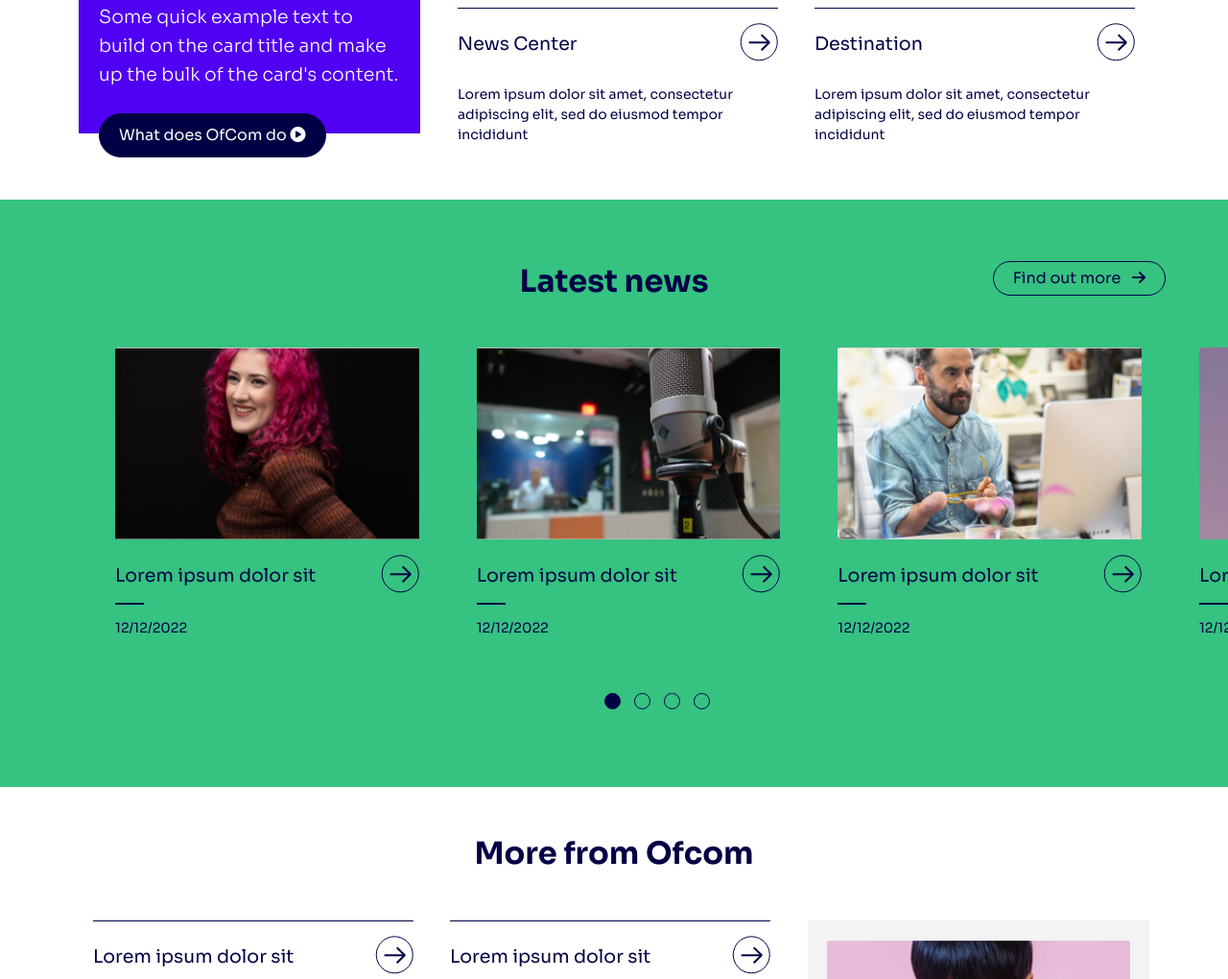
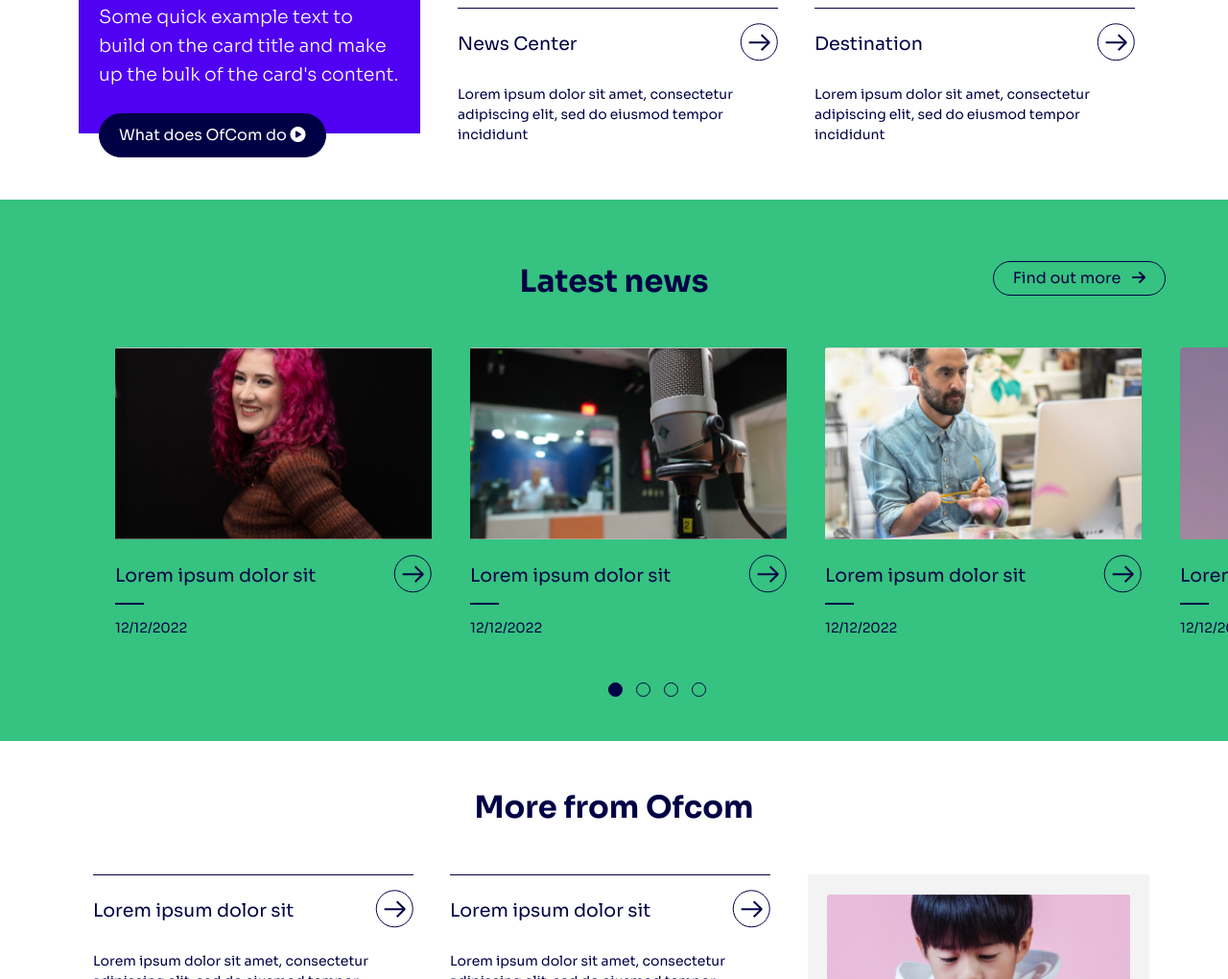
Before and after one commit to htmlofcom/DXP, a plain HTML site: page index.html in a window 1280 px wide. Shown: the part 826-1846 px from the top of the page at 96% size. Drawn offline with nearby package versions, Linux system fonts and the light colour scheme.

Commit message:
add new swiper

```diff
--- a/css/main.css
+++ b/css/main.css
@@ -1290,15 +1290,15 @@
      font-size: 14px;
  }
 
- swiper-slide .info-card:hover {
+ .swiper-wrapper .info-card:hover {
      background-color: var(--color-white);
  }
 
- swiper-slide .info-card::before {
+ .swiper-wrapper .info-card::before {
      background-color: transparent;
  }
 
- swiper-slide .info-card a {
+ .swiper-wrapper .info-card a {
      color: var(--color-default) !important;
      font-size: 19px !important;
  }
@@ -1689,33 +1689,26 @@
  /*--------------------------------------------------------------
 # Swiper
 --------------------------------------------------------------*/
+
+ .swiper {
+     width: 100%;
+     height: 100%;
+ }
+
+ .swiper-slide {
+     text-align: center;
+     font-size: 18px;
+     background: #fff;
+     display: flex;
+     justify-content: center;
+     align-items: center;
+ }
+
  .swiper-outer {
      margin-left: 90px;
  }
 
- swiper-container {
-     width: 100%;
-     height: 100%;
-     padding: 15px 75px 60px 15px;
- }
-
- @media(max-width: 768px) {
-     .swiper-outer {
-         margin-left: 30px;
-     }
-
-     swiper-container {
-         padding: 15px 45px 50px 15px;
-     }
- }
-
- @media(max-width: 992px) {
-     swiper-container {
-         padding-left: 0;
-     }
- }
-
- swiper-slide {
+ .swiper-slide {
      text-align: center;
      font-size: 18px;
      background: transparent;
@@ -1725,28 +1718,52 @@
      color: var(--color-default);
  }
 
- .swiper-wrapper {
-     padding-bottom: 40px !important;
-     display: inline;
- }
-
- .swiper-pagination-bullet {
-     background-color: #D4D4D4;
- }
-
- .swiper-pagination-bullet-active {
-     background-color: var(--color-default);
- }
-.swiper-container-area{
-    padding-top: 3rem;
-    padding-bottom: 5rem;
-}
- /* swiper-slide img {
-    display: block;
-    width: 100%;
-    height: 100%;
-    object-fit: cover;
-  } */
+ .latest-news-swiper {
+     width: 100%;
+     height: 100%;
+     padding: 15px 75px 60px 15px;
+ }
+
+ @media(max-width: 768px) {
+     .swiper-outer {
+         margin-left: 30px;
+     }
+
+     .latest-news-swiper {
+         padding: 15px 45px 50px 15px;
+     }
+ }
+
+ @media(max-width: 992px) {
+     .latest-news-swiper {
+         padding-left: 0;
+     }
+ }
+
+ .swiper-container-area {
+     padding-top: 3rem;
+     padding-bottom: 2rem;
+ }
+
+ .latest-news-swiper .swiper-pagination-bullet {
+     width: 15px;
+     height: 15px;
+ }
+
+ .latest-news-swiper .swiper-pagination-bullet {
+     border: 1px solid var(--color-default);
+     opacity: 1;
+     background: transparent;
+ }
+
+ .latest-news-swiper .swiper-pagination-bullet-active {
+     background: #000045;
+ }
+
+ .latest-news-swiper .swiper-pagination-horizontal.swiper-pagination-bullets .swiper-pagination-bullet {
+     margin: 0 7px;
+ }
+
 
  /*--------------------------------------------------------------
 # Accordion
--- a/index.html
+++ b/index.html
@@ -9,6 +9,8 @@
   <link rel="stylesheet" href="https://cdnjs.cloudflare.com/ajax/libs/font-awesome/6.2.0/css/all.min.css"
     integrity="sha512-xh6O/CkQoPOWDdYTDqeRdPCVd1SpvCA9XXcUnZS2FmJNp1coAFzvtCN9BmamE+4aHK8yyUHUSCcJHgXloTyT2A=="
     crossorigin="anonymous" referrerpolicy="no-referrer" />
+
+    <link rel="stylesheet" href="https://cdn.jsdelivr.net/npm/swiper@9/swiper-bundle.min.css" />
 
   <!-- Bootstrap CSS -->
   <link href="vendor/bootstrap/css/bootstrap.min.css" rel="stylesheet">
@@ -692,8 +694,9 @@
         </button>
       </h2>
       <div class="swiper-outer">
-        <swiper-container class="mySwiper" init="false">
-          <swiper-slide>
+        <div class="swiper mySwiper latest-news-swiper">
+          <div class="swiper-wrapper">
+            <div class="swiper-slide">
               <div class="info-card news-info ">
                 <img src="assets/img/latest-c-1.png" class="card-img-small mb-3" alt="...">
                 <div class="d-flex justify-content-between align-items-start">
@@ -703,8 +706,8 @@
                 </div>
                 <span class="date d-flex">12/12/2022</span>
               </div>
-          </swiper-slide>
-          <swiper-slide>
+            </div>
+            <div class="swiper-slide">
               <div class="info-card news-info ">
                 <img src="assets/img/latest-c-2.png" class="card-img-small mb-3" alt="...">
                 <div class="d-flex justify-content-between align-items-start">
@@ -714,8 +717,8 @@
                 </div>
                 <span class="date d-flex">12/12/2022</span>
               </div>
-          </swiper-slide>
-          <swiper-slide>
+            </div>
+            <div class="swiper-slide">
               <div class="info-card news-info ">
                 <img src="assets/img/latest-c-3.png" class="card-img-small mb-3" alt="...">
                 <div class="d-flex justify-content-between align-items-start">
@@ -725,8 +728,8 @@
                 </div>
                 <span class="date d-flex">12/12/2022</span>
               </div>
-          </swiper-slide>
-          <swiper-slide>
+            </div>
+            <div class="swiper-slide">
               <div class="info-card news-info ">
                 <img src="assets/img/latest-c-4.png" class="card-img-small mb-3" alt="...">
                 <div class="d-flex justify-content-between align-items-start">
@@ -736,8 +739,8 @@
                 </div>
                 <span class="date d-flex">12/12/2022</span>
               </div>
-          </swiper-slide>
-          <swiper-slide>
+            </div>
+            <div class="swiper-slide">
               <div class="info-card news-info ">
                 <img src="assets/img/latest-c-1.png" class="card-img-small mb-3" alt="...">
                 <div class="d-flex justify-content-between align-items-start">
@@ -747,8 +750,8 @@
                 </div>
                 <span class="date d-flex">12/12/2022</span>
               </div>
-          </swiper-slide>
-          <swiper-slide>
+            </div>
+            <div class="swiper-slide">
               <div class="info-card news-info ">
                 <img src="assets/img/latest-c-2.png" class="card-img-small mb-3" alt="...">
                 <div class="d-flex justify-content-between align-items-start">
@@ -758,8 +761,12 @@
                 </div>
                 <span class="date d-flex">12/12/2022</span>
               </div>
-          </swiper-slide>
-        </swiper-container>
+            </div>
+
+          </div>
+          <div class="swiper-pagination"></div>
+        </div>
+
       </div>
       </div>
 
@@ -970,35 +977,33 @@
 
   <!-- Optional JavaScript; choose one of the two! -->
   <!-- Option 1: Bootstrap Bundle with Popper -->
-  <script src="https://cdn.jsdelivr.net/npm/bootstrap@5.0.2/dist/js/bootstrap.bundle.min.js"
-    integrity="sha384-MrcW6ZMFYlzcLA8Nl+NtUVF0sA7MsXsP1UyJoMp4YLEuNSfAP+JcXn/tWtIaxVXM"
-    crossorigin="anonymous"></script>
-  <script src="vendor/js/swiper-element-bundle.min.js"></script>
+  <!-- Swiper JS -->
+  <script src="https://cdn.jsdelivr.net/npm/swiper@9/swiper-bundle.min.js"></script>
+
+  <!-- Initialize Swiper -->
   <script>
-    const swiperEl = document.querySelector('swiper-container')
-    Object.assign(swiperEl, {
+    var swiper = new Swiper(".mySwiper", {
       slidesPerView: 1,
       spaceBetween: 10,
       pagination: {
+        el: ".swiper-pagination",
         clickable: true,
       },
       breakpoints: {
         640: {
           slidesPerView: 1,
-          spaceBetween: 20,
+          spaceBetween: 10,
         },
         768: {
           slidesPerView: 2,
-          spaceBetween: 30,
+          spaceBetween: 10,
         },
         1024: {
           slidesPerView: 3,
-          spaceBetween: 30,
+          spaceBetween: 10,
         },
       },
-      // loop: true,
     });
-    swiperEl.initialize();
   </script>
   <script src="vendor/jquery/jquery.min.js"></script>
   <script src="js/main.js"></script>
```
Lines whose indentation alone changed are shown as unchanged.
